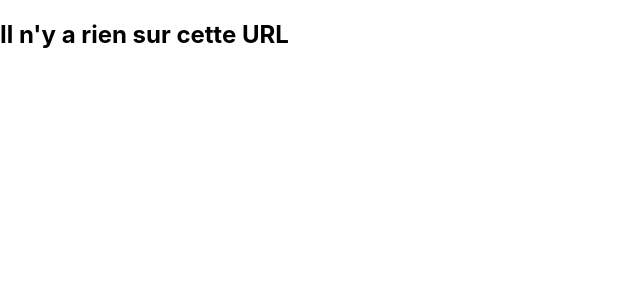
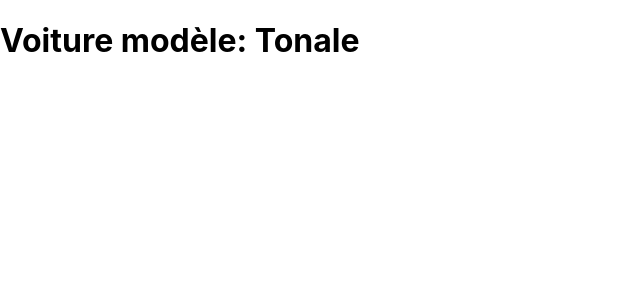
Before and after one commit to webepse/webdev2-react-router-dom27, a React (Create React App) app: page /cars/Tonale in a window 1280 px wide. Shown: the top 300 px of the page, without its empty margins (0-640 px from the left). Built offline with nearby package versions, Linux system fonts and the light colour scheme.

Commit message:
Exercice

```diff
--- a/src/App.js
+++ b/src/App.js
@@ -11,6 +11,7 @@ function App() {
         <li><Link to="/marques">Liste des marques</Link></li>
         <li><Link to="/marques/alfa">Alfa Romeo</Link></li>
         <li><Link to="/cars">Les voiture</Link></li>
+        <li><Link to="/cars/Tonale">Alfa Romeo Tonale</Link></li>
         <li><Link to="/cars/new">Création d'une nouvelle voiture</Link></li>
       </ul>
     </>
--- /dev/null
+++ b/src/components/Car.jsx
@@ -0,0 +1,14 @@
+import { useParams } from "react-router";
+
+const Car = () => {
+
+    let { model } = useParams()
+
+    return (
+        <>
+            <h1>Voiture modèle: {model}</h1>
+        </>
+     );
+}
+
+export default Car;
--- a/src/index.js
+++ b/src/index.js
@@ -9,6 +9,7 @@ import Marques from './components/Marques';
 import NewCar from './components/NewCar';
 import NotFound from './components/NotFound';
 import Marque from './components/Marque';
+import Car from './components/Car';
 
 const MyApp = () => (
   <Router>
@@ -18,6 +19,7 @@ const MyApp = () => (
       <Route path="marques/:name" element={<Marque />} />
       <Route path="cars" element={<Cars />} />
       <Route path="cars/new" element={<NewCar />} />
+      <Route path="cars/:model" element={<Car />} />
       <Route path="*" element={<NotFound />} />
     </Routes>
   </Router>
```
